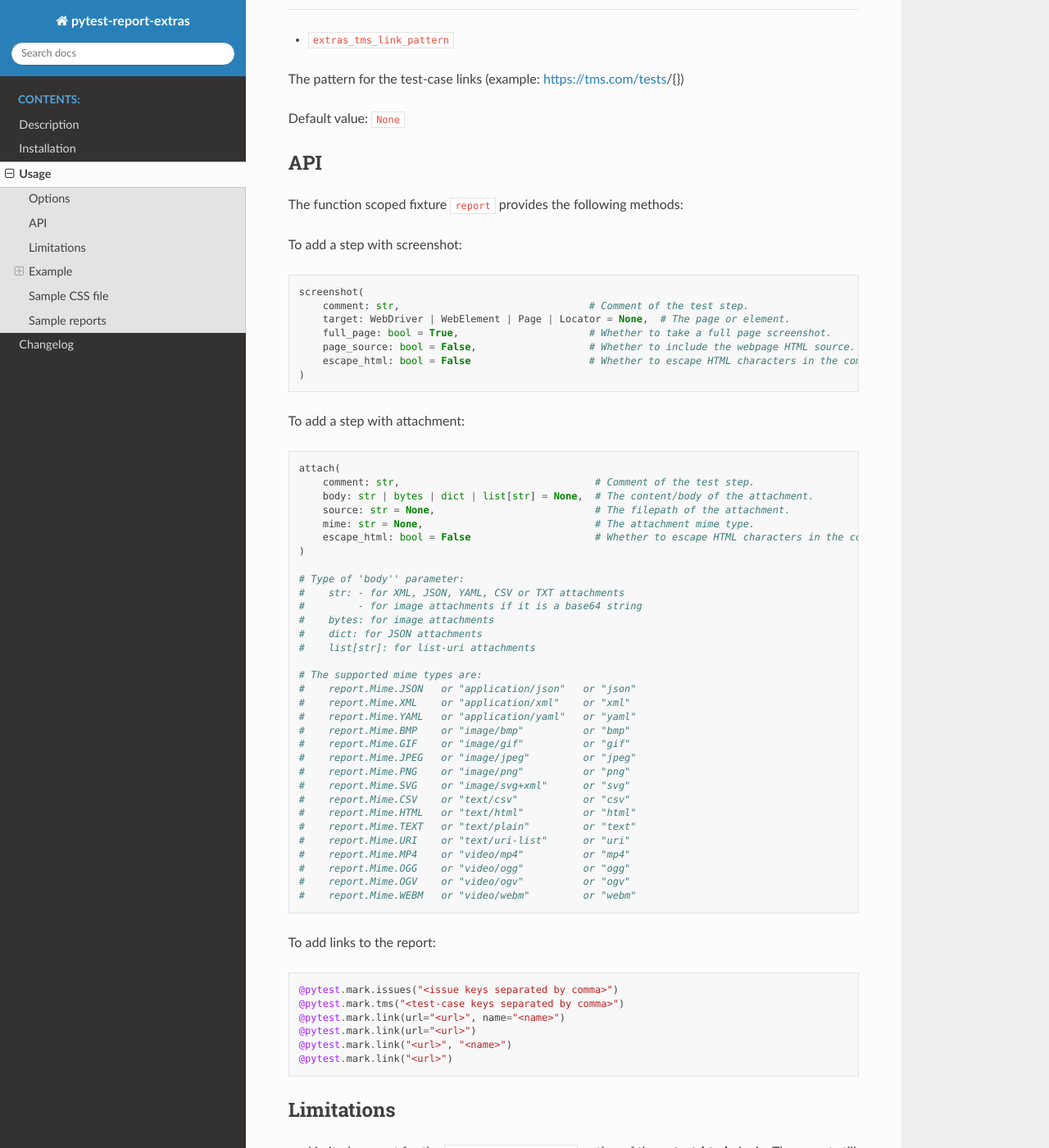
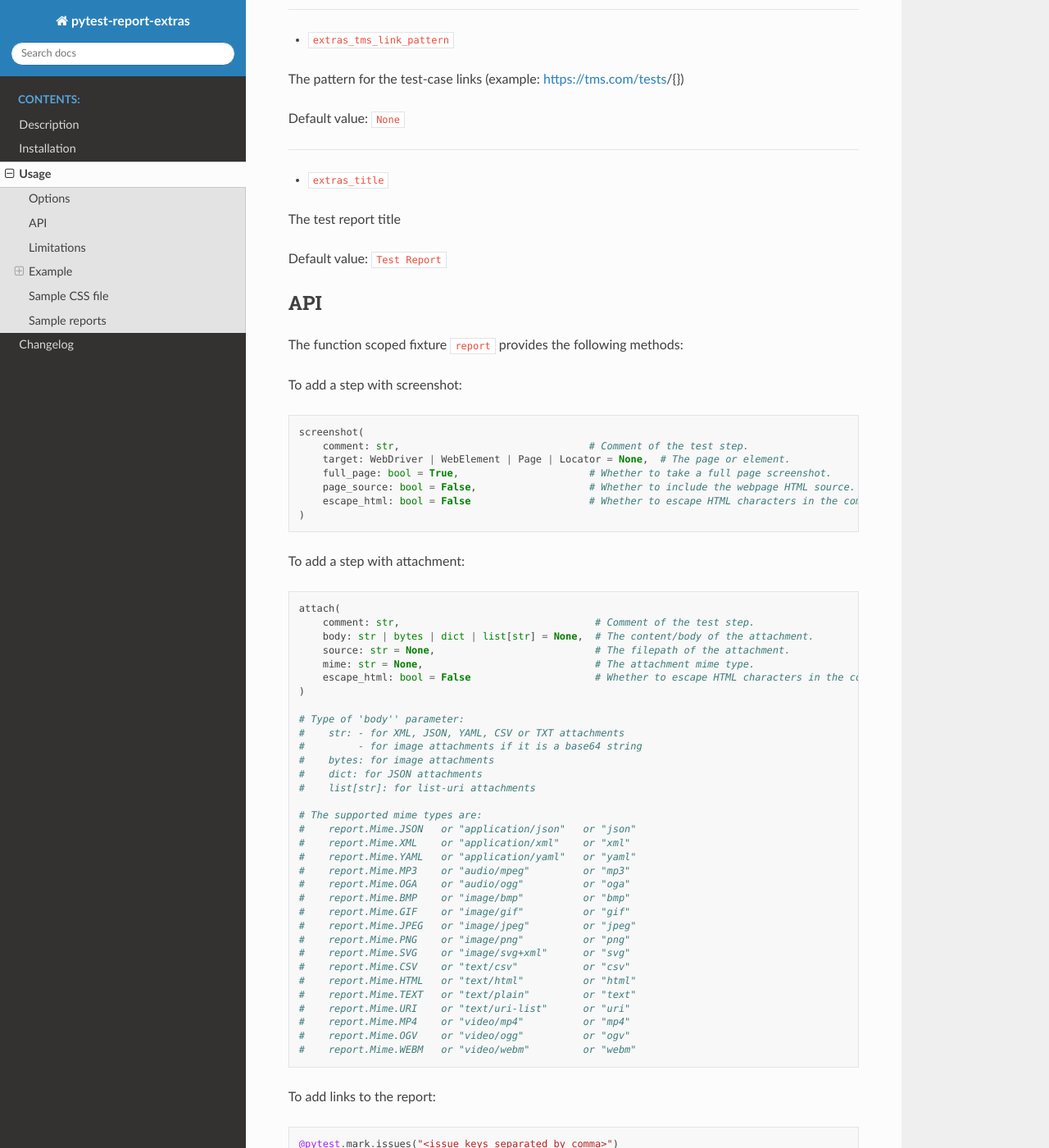
Before and after one commit to harmin-parra/pytest-report-extras, a Sphinx documentation site: the page built from docs/user_guide.rst, in a window 1280 px wide and 1400 px high, scrolled down 1450 px. Shown: the whole window at 82% size. Built offline with Sphinx 7.4.7 and the Read the Docs theme 3.1.0, drawn with Linux system fonts in a browser that asks for light colours; some of the changed text lies outside the part shown.

Commit message:
update docs

```diff
--- a/docs/changelog.rst
+++ b/docs/changelog.rst
@@ -10,6 +10,7 @@
 
 * The ``extras_screenshots`` INI option can also accept ``fail`` or ``none`` value.
 * Support for attachments of mime type: ``audio/mpeg`` and ``audio/ogg``.
+* New ``extras_title`` INI option to customize the test report title.
 
 **Changes**
 
--- a/docs/user_guide.rst
+++ b/docs/user_guide.rst
@@ -70,6 +70,14 @@
 
 Default value: ``None``
 
+----
+
+* ``extras_title``
+
+The test report title
+
+Default value: ``Test Report``
+
 
 API
 ===
@@ -111,6 +119,8 @@
   #    report.Mime.JSON   or "application/json"   or "json"
   #    report.Mime.XML    or "application/xml"    or "xml"
   #    report.Mime.YAML   or "application/yaml"   or "yaml"
+  #    report.Mime.MP3    or "audio/mpeg"         or "mp3"
+  #    report.Mime.OGA    or "audio/ogg"          or "oga"
   #    report.Mime.BMP    or "image/bmp"          or "bmp"
   #    report.Mime.GIF    or "image/gif"          or "gif"
   #    report.Mime.JPEG   or "image/jpeg"         or "jpeg"
@@ -121,8 +131,7 @@
   #    report.Mime.TEXT   or "text/plain"         or "text"
   #    report.Mime.URI    or "text/uri-list"      or "uri"
   #    report.Mime.MP4    or "video/mp4"          or "mp4"
-  #    report.Mime.OGG    or "video/ogg"          or "ogg"
-  #    report.Mime.OGV    or "video/ogv"          or "ogv"
+  #    report.Mime.OGV    or "video/ogg"          or "ogv"
   #    report.Mime.WEBM   or "video/webm"         or "webm"
 
 
@@ -187,6 +196,7 @@
   extras_sources = False
   extras_issue_link_pattern = http://bugtracker.com/{}
   extras_tms_link_pattern = http://tms.com/tests/{}
+  extras_title = My awesome test report
 
 
 Sample code
@@ -360,6 +370,11 @@
       color: orange;
   }
 
+  .extras_audio {
+      border: 1px solid #e6e6e6;
+      width: 300px;
+  }
+
   .extras_video {
       width: 300px;
       height: 170px;
@@ -380,7 +395,7 @@
 
   .extras_page_src {
       font-size: 12px;
-      color: #999;
+      color: #00b5ff;
   }
 
   .extras_iframe {
```
